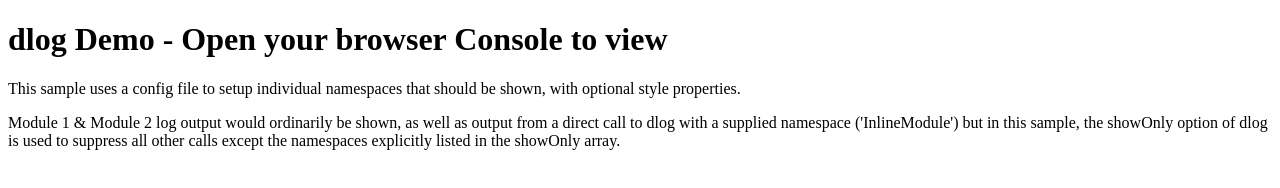
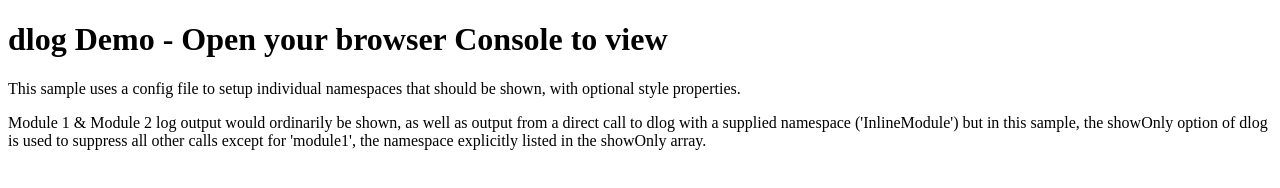
Before and after one commit to SylonZero/Dlog, a plain HTML site: page samples/show-only.html in a window 1280 px wide. Drawn offline with Linux system fonts and the light colour scheme.

Commit message:
Update show-only.html

```diff
--- a/samples/show-only.html
+++ b/samples/show-only.html
@@ -9,7 +9,7 @@
   <h1>dlog Demo - Open your browser Console to view</h1>
     <p>This sample uses a config file to setup individual namespaces that should be shown, with optional style properties.</p>
     <p>Module 1 & Module 2 log output would ordinarily be shown, as well as output from a direct call to dlog with a supplied namespace ('InlineModule')
-    but in this sample, the showOnly option of dlog is used to suppress all other calls except the namespaces explicitly listed in the showOnly array.</p>
+    but in this sample, the showOnly option of dlog is used to suppress all other calls except for 'module1', the namespace explicitly listed in the showOnly array.</p>
   <script src="../src/dlog.js"></script>
   <script src="dlog-config2.js"></script>
   <script src="module1.js"></script>
```
